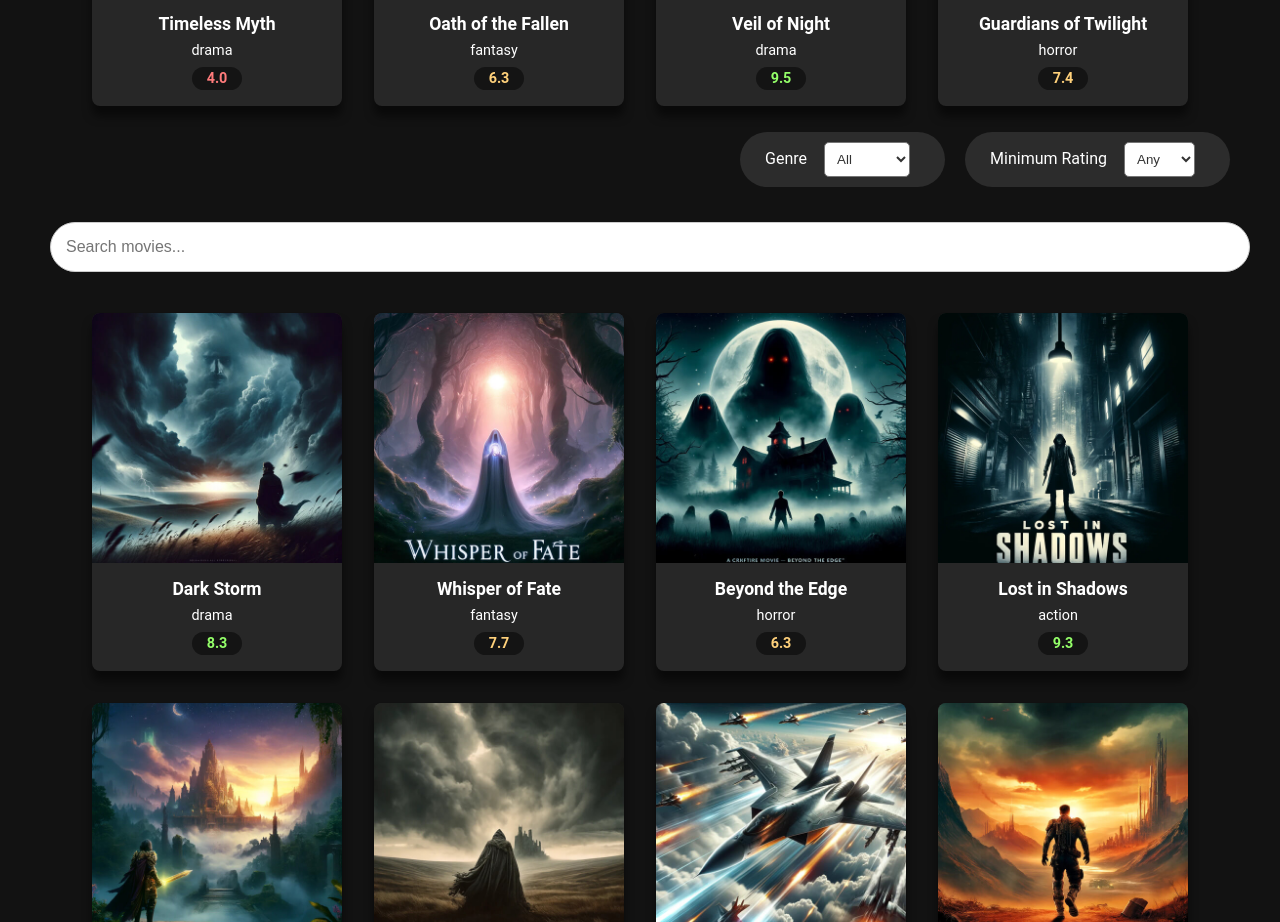
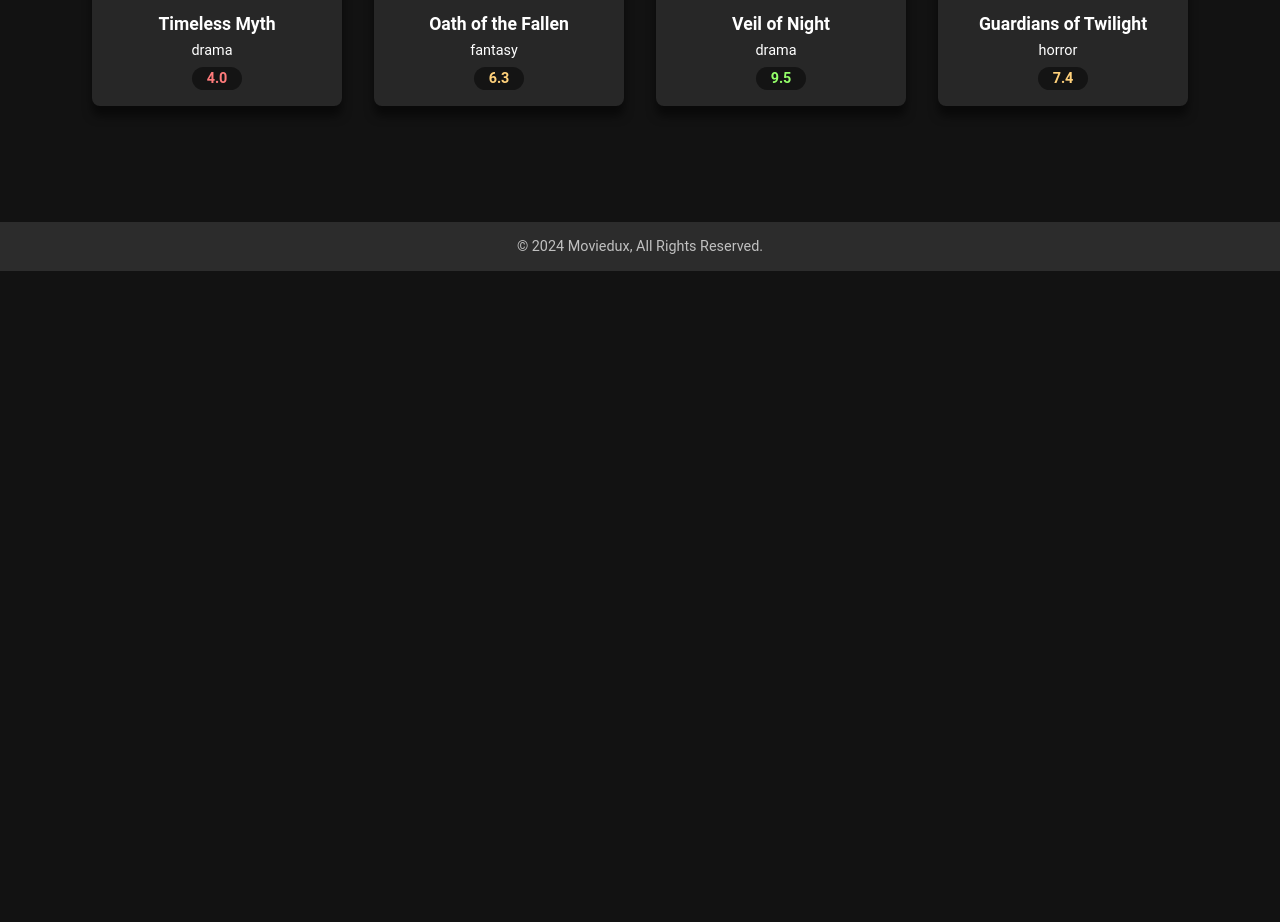
Before and after one commit to chrisjsherm/Moviedux, a React (Create React App) app: page / in a window 1280 px wide. Shown: the part 2520-3442 px from the top of the page. After the commit the page ends 2791 px from the top, so only its background shows below. Built offline with nearby package versions, Linux system fonts and the light colour scheme; the HTML template or start-up script is replaced by a standard one.

Commit message:
fixup/App: Remove duplicate MoviesGrid components

```diff
--- a/src/App.js
+++ b/src/App.js
@@ -30,8 +30,6 @@ function App() {
             <Route path="/watchlist" element={<Watchlist />}></Route>
           </Routes>
         </Router>
-
-        <MoviesGrid></MoviesGrid>
       </div>
 
       <Footer></Footer>
```
